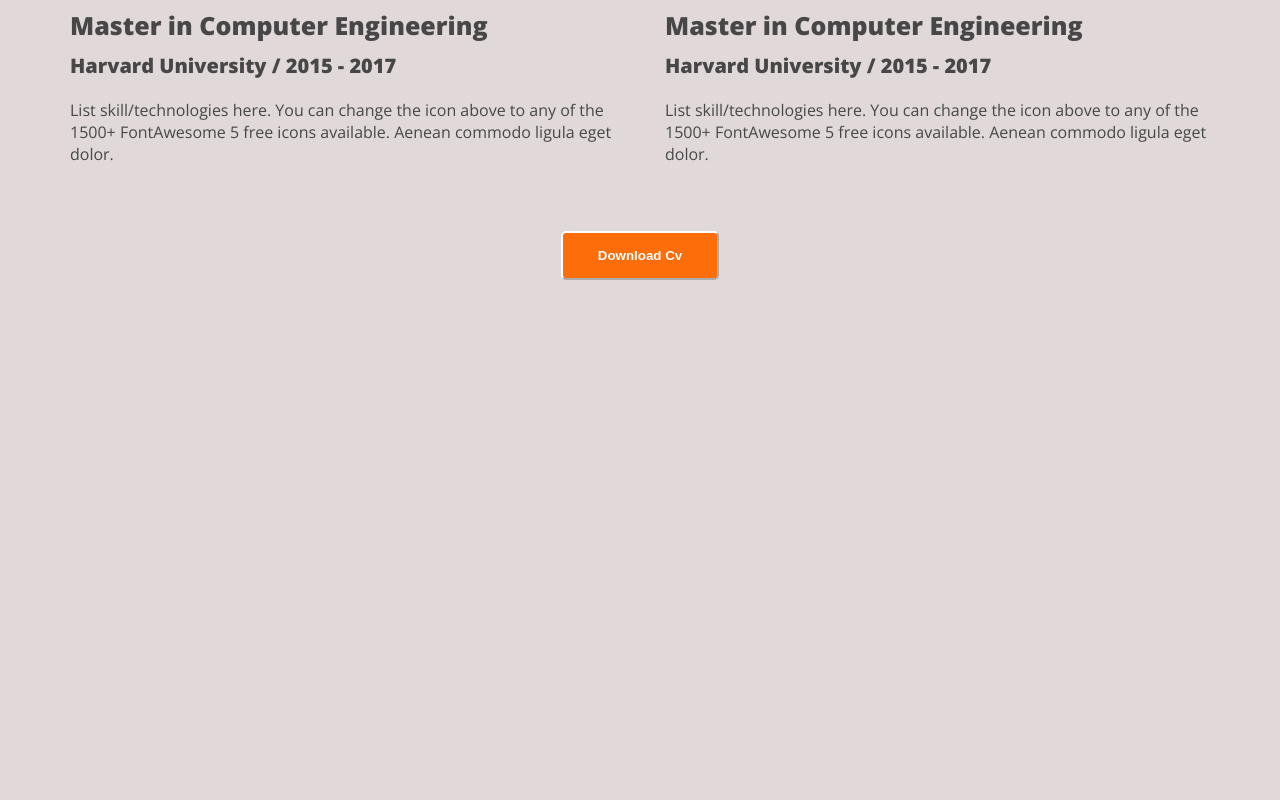
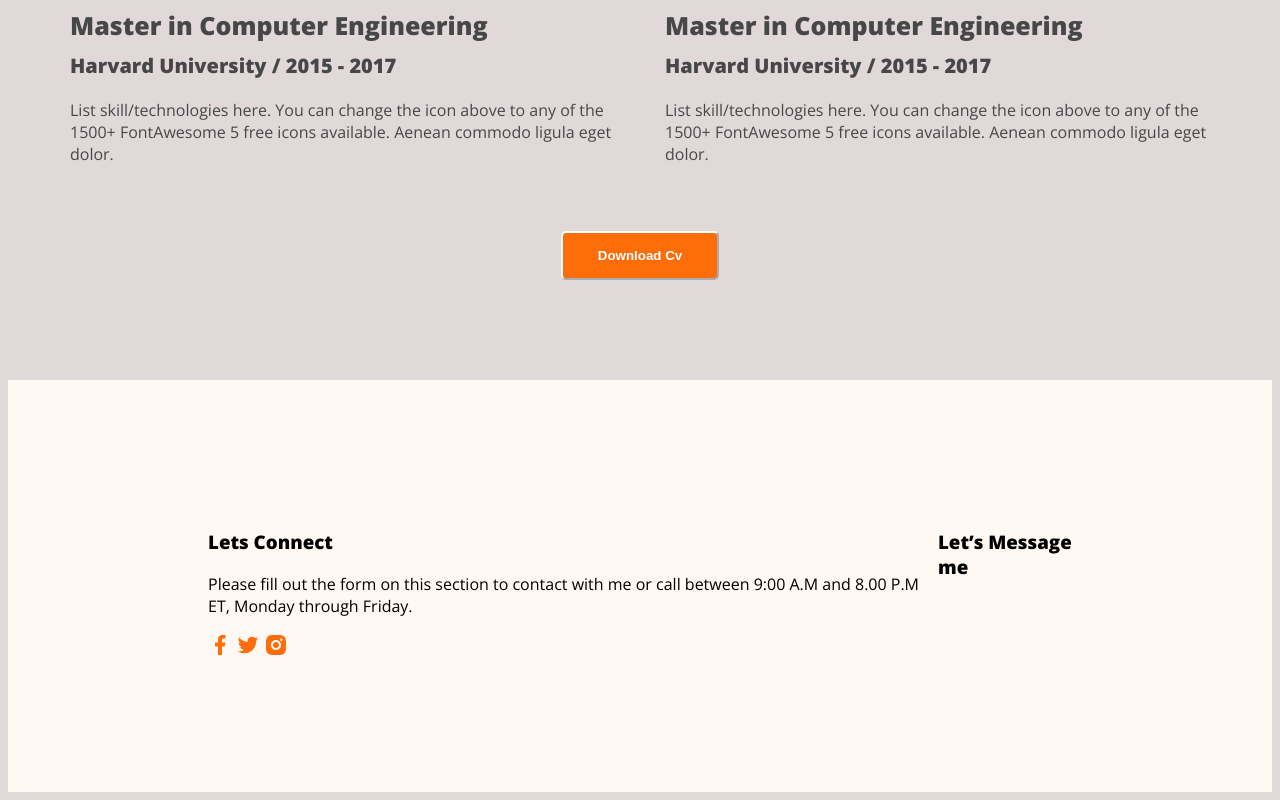
Before and after one commit to jhraju1122/webdeveloper-portfolio, a plain HTML site: page index2.html in a window 1280 px wide. Shown: the part 2858-3658 px from the top of the page. Before the commit the page ends 3146 px from the top, so only its background shows below. Drawn offline with nearby package versions, Linux system fonts and the light colour scheme.

Commit message:
Basic footer

```diff
--- a/index2.css
+++ b/index2.css
@@ -184,4 +184,25 @@ color:#474747;
 .download-cv{
     text-align: center;
     margin-top: 50px;
+    margin-bottom: 100px;
 }
+
+/* ...........footer style ....................... */
+footer{
+    display: flex;
+  justify-content: space-around;
+  background-color: #FFF8F3;
+  padding: 130px 200px;
+}
+.footer-column{
+
+}
+.footer-column-title{
+
+}
+.footer-column-description{
+
+}
+.social-links{
+
+}
--- a/index2.html
+++ b/index2.html
@@ -156,6 +156,24 @@
     </main>
 
     <footer>
+    <div class="footer-column">
+        <h3 class="footer-column-title">Lets Connect</h3>
+        <p class="footer-column-description">
+            Please fill out the form on this section to contact with me or call between 9:00 A.M and 8.00 P.M ET, Monday through Friday.
+        </p>
+        <div class="social-links">
+            <a href=""><img src="./images/icons/facebook.png" alt=""></a>
+            <a href=""><img src="./images/icons/twitter.png" alt=""></a>
+            <a href=""><img src="./images/icons/insta.png" alt=""></a>
+        </div>
+        </div>
+
+
+        <div class="footer-column">
+            <h3 class="footer-column-title">Let’s Message me</h3>
+            <form action=""></form>
+        </div>
+        </div>
 
     </footer>
 </body>
```
